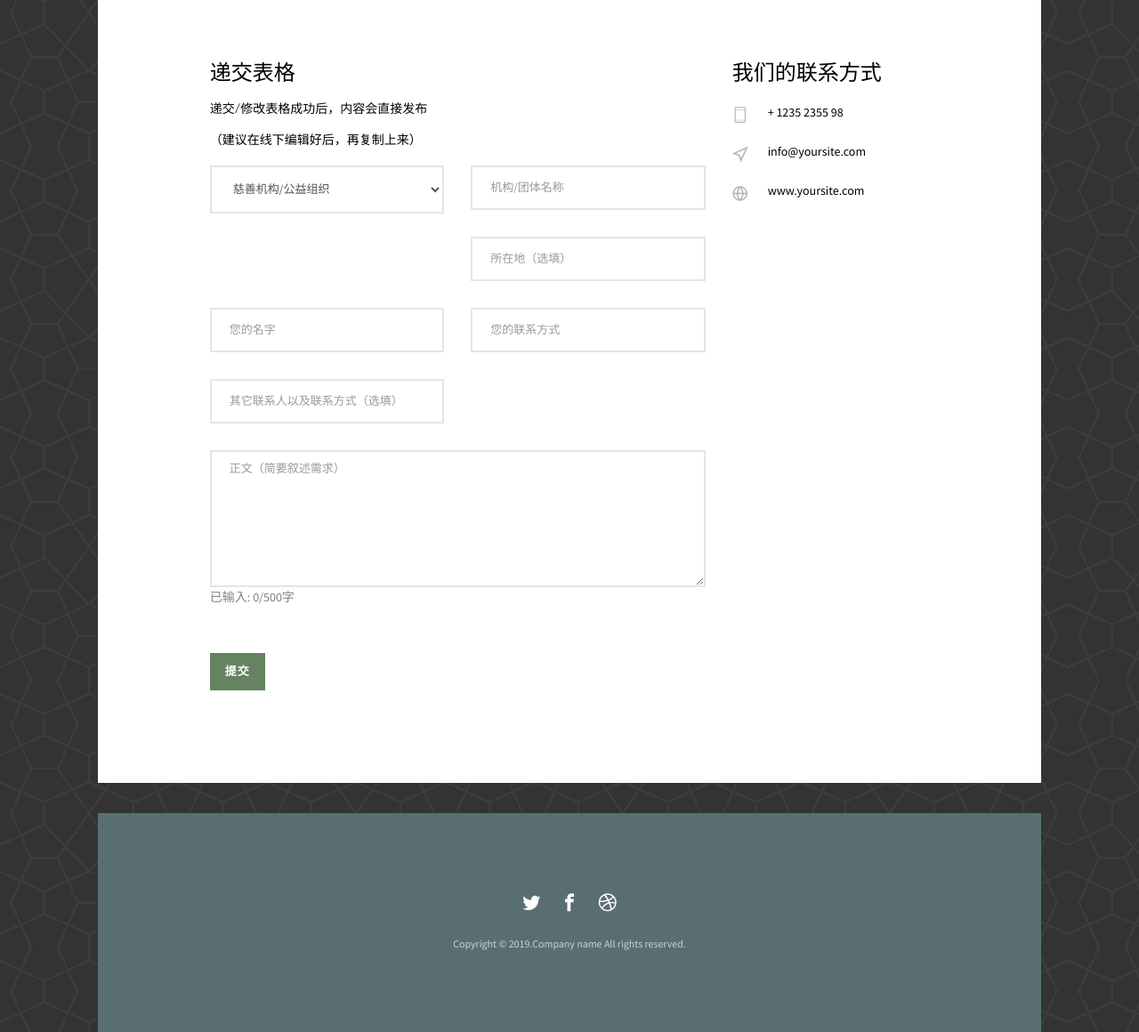
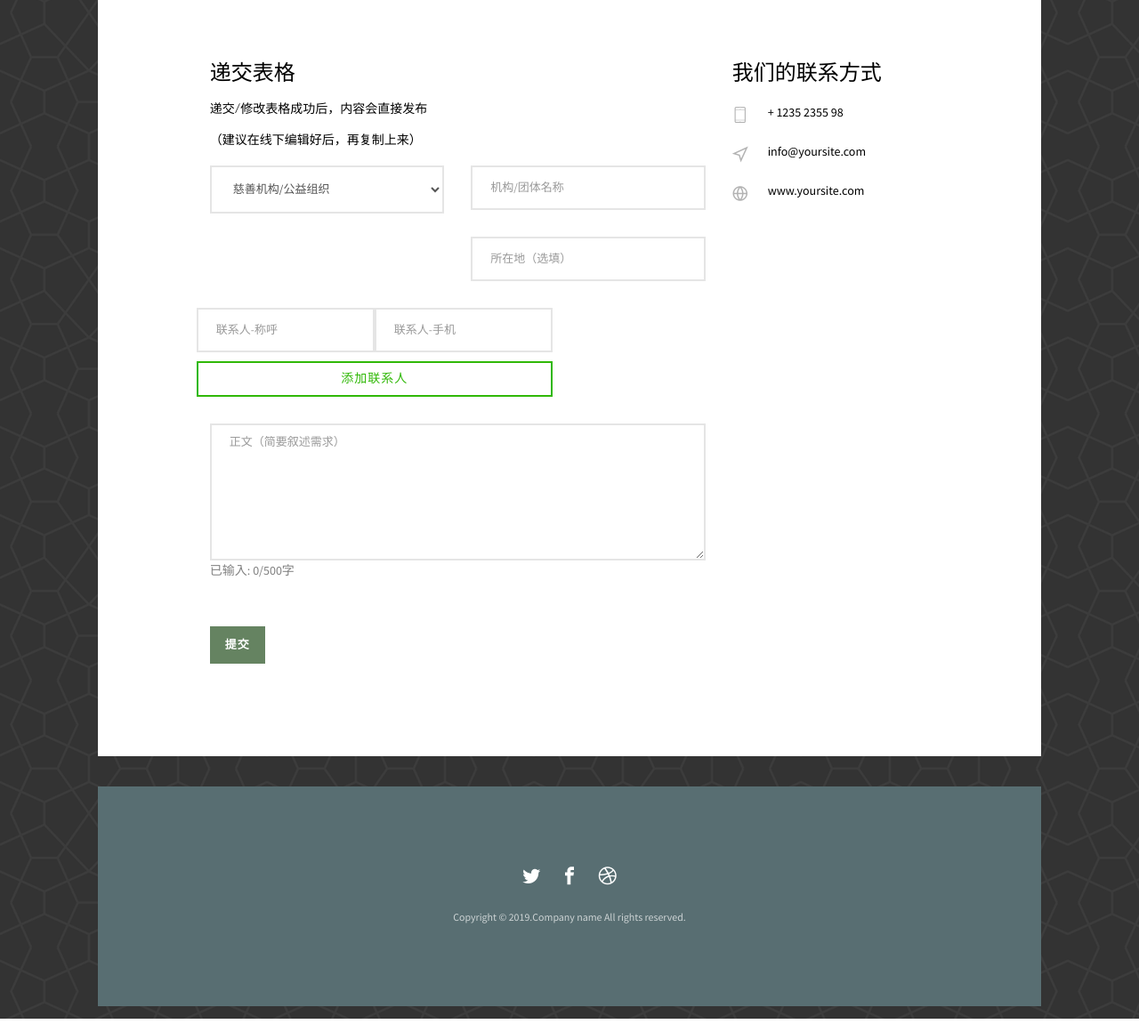
Before and after one commit to dowhilefalse/Donation-Platform, a Django app: page /contact2 in a window 1280 px wide. Shown: the part 86-1246 px from the top of the page at 89% size. Run offline with Django 3.2, Linux system fonts and the light colour scheme; some libraries are stand-ins or nearby versions; some web fonts are replaced.

Commit message:
需求添加删除

```diff
--- a/registration/templates/base-layout.html
+++ b/registration/templates/base-layout.html
@@ -161,8 +161,14 @@
 
 	<script type="text/javascript">
 		if (!window.GLOGAL) {
-			window.GLOGAL = {}
+			window.GLOGAL = {
+				BaseURL:'http://127.0.0.1:8989/api/',
+				DevURL:'http://127.0.0.1:8989/api/',
+				ProdURL:''
+			}
+			localStorage.setItem("GLOGAL",JSON.stringify(window.GLOGAL))
 		}
+
 		// 当前页面路由名称
 		GLOGAL.PAGE_VIEW_NAME = '{{ request.resolver_match.view_name }}';
 
@@ -178,6 +184,7 @@
 					}
 				}
 			});
+
 		});
 	</script>
 	{% block page_footer %}{% endblock %}
--- a/registration/templates/pages/contact2.html
+++ b/registration/templates/pages/contact2.html
@@ -4,6 +4,8 @@
 
 {% block page_title %}提交团体信息{% endblock %}
 {% block page_main %}
+<script src="{% static 'js/jquery.min.js' %}" type="text/javascript"></script>
+
 <div class="container-wrap">
 	<div id="fh5co-contact">
 		<div class="row">
@@ -20,7 +22,7 @@
 				<h5>递交/修改表格成功后，内容会直接发布</h5>
 				<h5>（建议在线下编辑好后，再复制上来）</h5>
 
-					<form method="post", id="form1">
+				<form method="post" , id="form1">
 
 					<div class="row">
 						<div class="col-md-6">
@@ -36,46 +38,70 @@
 
 						<div class="col-md-6">
 							<div class="form-group">
-								<input id="name" name = "name" type="text" class="form-control" placeholder="机构/团体名称" maxlength="15">
+								<input id="name" name="name" type="text" class="form-control" placeholder="机构/团体名称"
+									maxlength="15">
 							</div>
 						</div>
 
 						<div class="col-md-6">
 							<div class="form-group">
-								<input id="address" name = "address" type="text" class="form-control" placeholder="所在地（选填）" maxlength="15">
+								<input id="address" name="address" type="text" class="form-control"
+									placeholder="所在地（选填）" maxlength="15">
 							</div>
 						</div>
 
-						<div class="col-md-6">
-							<div class="form-group">
-								<input id="contact_name" name = "contact_name" type="text" class="form-control" placeholder="您的名字" maxlength="10">
+						<div class="contact_box">
+							<div class="contact_info">
+								<input type="text" class="form-control" placeholder="联系人-称呼">
+								<input type="text" class="form-control" placeholder="联系人-手机">
+
 							</div>
+							<button class="add_contact" type="button">添加联系人</button>
+
 						</div>
-						<div class="col-md-6">
-							<div class="form-group">
-								<input id="contact_method" name = "contact_method" type="text" class="form-control" placeholder="您的联系方式" maxlength="20">
+
+						<script>
+							$(".add_contact").click(function () {
+								var html = `
+								<div class="contact_info">
+								<input type="text" class="form-control" placeholder="联系人-称呼">
+								<input type="text" class="form-control" placeholder="联系人-手机">
+								<button onclick='del_item(1,this)' class='del_btn' type="button">删除该项</button>
 							</div>
-						</div>
-						<div class="col-md-6">
-							<div class="form-group">
-								<input id="contact_other" name = "contact_other" type="text" class="form-control" placeholder="其它联系人以及联系方式（选填）" maxlength="20">
-							</div>
-						</div>
+								`
+
+								$(this).before(html)
+							})
+
+
+							function del_item(opt, self) {
+
+								if (opt === 0) {
+									$(self).parent().next().remove()
+								}
+
+								$(self).parent().remove()
+							}
+
+						</script>
+
+
+
 						<div class="col-md-12">
-							<textarea id="main_text" name="main_text" class="form-control" rows="7"  maxlength="500" placeholder="正文（简要叙述需求）"
-								onchange="sizecontrol()" onkeydown="sizecontrol()" onkeyup="sizecontrol()"
-							></textarea>
+							<textarea id="main_text" name="main_text" class="form-control" rows="7" maxlength="500"
+								placeholder="正文（简要叙述需求）" onchange="sizecontrol()" onkeydown="sizecontrol()"
+								onkeyup="sizecontrol()"></textarea>
 							<span id="ts">已输入: 0/500字</span></p>
 							<script>
-							var maxl=1000//总长
-							function sizecontrol(){
-								var contents=document.getElementById("main_text"),
-									ts=document.getElementById("ts"),
-									len=contents.value.length;
-								if(len>maxl){
-									contents.value=contents.value.substr(0,maxl)
-								}else{
-									ts.innerHTML="已输入："+len+"/"+maxl+" 字"
+								var maxl = 1000//总长
+								function sizecontrol() {
+									var contents = document.getElementById("main_text"),
+										ts = document.getElementById("ts"),
+										len = contents.value.length;
+									if (len > maxl) {
+										contents.value = contents.value.substr(0, maxl)
+									} else {
+										ts.innerHTML = "已输入：" + len + "/" + maxl + " 字"
 									}
 								}
 							</script>
@@ -89,7 +115,8 @@
 						<br />
 						<div class="col-md-12">
 							<div class="form-group">
-								<input type="submit" value="提交" onclick="group_form_submit()" class="btn btn-primary btn-modify">
+								<input type="submit" value="提交" onclick="group_form_submit()"
+									class="btn btn-primary btn-modify">
 							</div>
 						</div>
 					</div>
@@ -122,8 +149,7 @@
 			field = 'username';
 			message = '请输入团体名称';
 		}
-		else
-		{
+		else {
 			if (!contact_name) {
 				field = 'phone';
 				message = '请输入联系人';
@@ -144,8 +170,8 @@
 				size: "small",
 				title: "提示",
 				message: message,
-				callback: function(){
-					setTimeout(function() {
+				callback: function () {
+					setTimeout(function () {
 						$('#' + field).trigger('focus');
 					}, 500);
 				}
@@ -165,9 +191,9 @@
 				main_text: main_text.trim()
 			},
 			dataType: 'json'
-		}).done(function(resp) {
+		}).done(function (resp) {
 			console.log(resp);
-		}).fail(function(err) {
+		}).fail(function (err) {
 			console.error(err);
 		});
 	}
--- a/registration/templates/pages/group3.html
+++ b/registration/templates/pages/group3.html
@@ -25,12 +25,13 @@
 
 
 
-        var BaseApi = "http://127.0.0.1:8989/api/"
+        const BaseURL =  JSON.parse(localStorage.getItem('GLOGAL')).BaseURL
+
         function get_teams() {
             var unit_box = $(".teams")
             var html = ""
 
-            $.get(BaseApi + "teams", function (data, status) {
+            $.get(BaseURL + "teams", function (data, status) {
                 if (status === 'success') {
                     for (var i of data.results) {
                         html += `        <div class="unit">
```
Also changed, not shown: registration/templates/pages/contact.html (+40 -20 lines), registration/templates/pages/group2.html (+8 -8 lines). Lines whose indentation alone changed are shown as unchanged.
